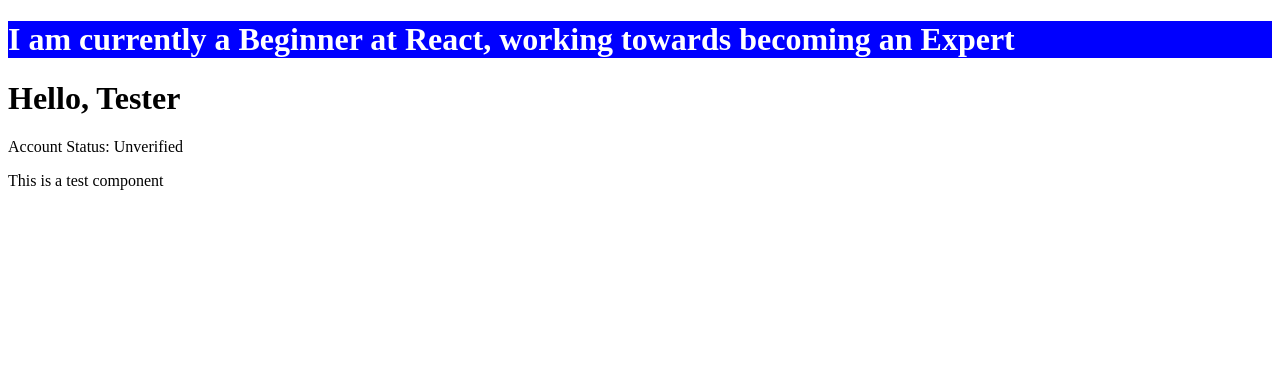
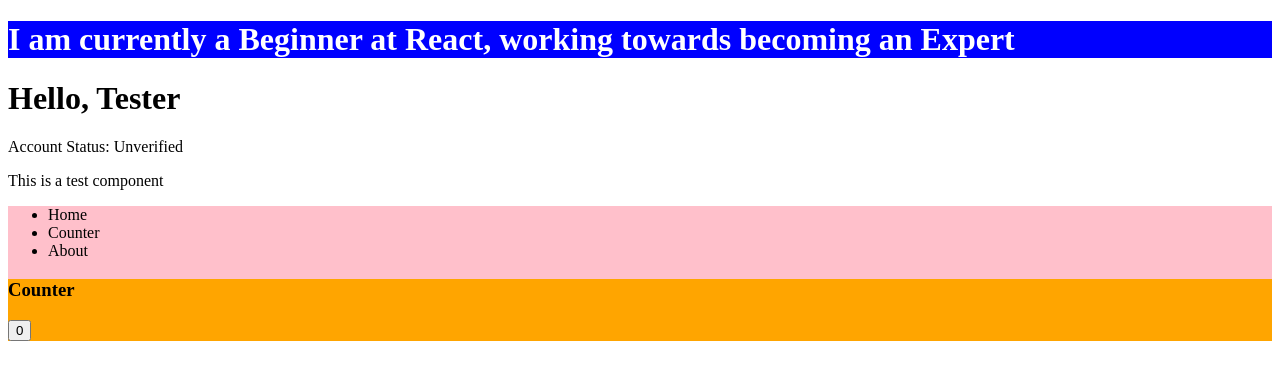
Before and after one commit to RynJyn/reacttest, a React (Create React App) app: page / in a window 1280 px wide. Shown: the top 380 px of the page. Built offline with nearby package versions, Linux system fonts and the light colour scheme.

Commit message:
Section 3: Add App component to index

```diff
--- a/src/index.js
+++ b/src/index.js
@@ -1,5 +1,6 @@
 import React from 'react';
 import ReactDOM from 'react-dom/client';
+import App from './App';
 import Paragraph from './Paragraph';
 import User from './User';
 
@@ -19,6 +20,7 @@ root.render(
     <h1 style={h1Style}>{`I am currently a ${RANKS.b} at React, working towards becoming an ${RANKS.e}`}</h1>
     <User name="Tester" status="Unverified"/>
     <Paragraph/>
+    <App/>
   </React.StrictMode>
 );
 
```
